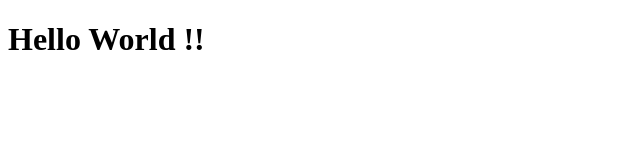
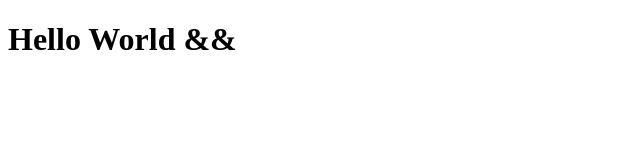
Before and after one commit to dbaxxx/revou_test_day1, a plain HTML site: page index.html in a window 1280 px wide. Shown: the full height of the page, 0-640 px from the left. Drawn offline with Linux system fonts and the light colour scheme.

Commit message:
update &&

```diff
--- a/index.html
+++ b/index.html
@@ -5,7 +5,7 @@
     </head>
 
     <body>
-        <h1>Hello World !!</h1>
+        <h1>Hello World &&</h1>
     </body>
 
 </html>
```
